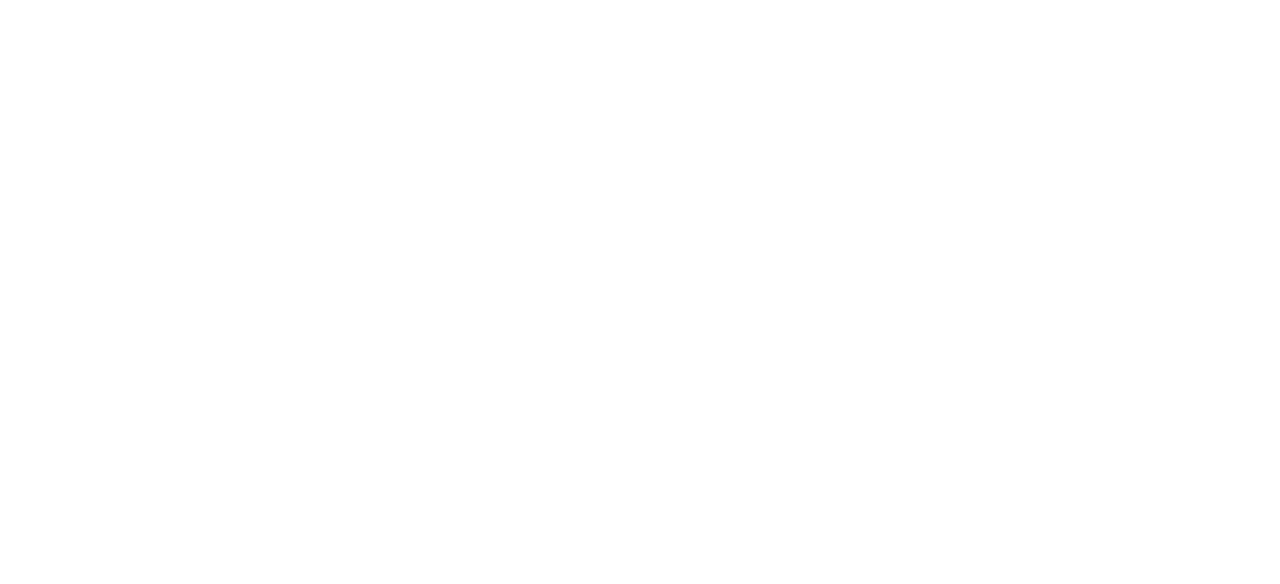
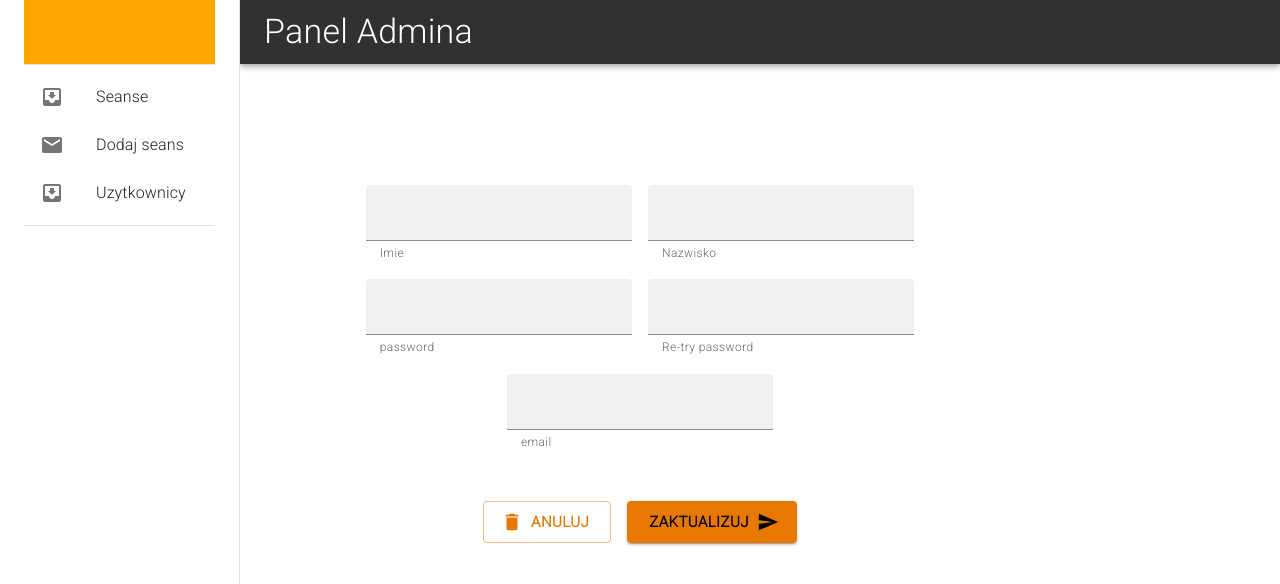
Before and after one commit to damianjasinski/bnabd_front, a React (Create React App) app: page /admin/add-seance in a window 1280 px wide. Before the commit this address had no page. Shown: the top 584 px of the page. Built offline with nearby package versions, Linux system fonts and the light colour scheme.

Commit message:
Delete seance works

```diff
--- /dev/null
+++ b/src/Admin/AddSeance.js
@@ -0,0 +1,152 @@
+
+import * as React from "react";
+import SeancesTableGrid from "./SeancesTableGrid";
+import Container from "@mui/material/Container";
+import DrawerMenu from "./DrawerMenu";
+import Box from "@mui/material/Box";
+import { Paper, Stack, TextField } from "@mui/material";
+import Button from "@mui/material/Button";
+import DeleteIcon from "@mui/icons-material/Delete";
+import SendIcon from "@mui/icons-material/Send";
+import { ThemeProvider, createTheme } from "@mui/material/styles";
+const theme = createTheme({
+    palette: {
+        type: "dark",
+    },
+});
+const axios = require("axios").default;
+
+
+const AddSeance = () => {
+
+    const [inputs, setInputs] = React.useState({})
+    const [anyChange, setAnyChange] = React.useState(false)
+
+    const handleChange = (event) => {
+        setAnyChange(true);
+        const name = event.target.name;
+        const value = event.target.value;
+        setInputs((values) => ({ ...values, [name]: value }));
+        console.log(inputs);
+    };
+
+    return (
+        <ThemeProvider theme={theme}>
+            <Container>
+                <DrawerMenu></DrawerMenu>
+                <Box
+                    sx={{
+                        display: "flex",
+                        alignItems: "center",
+                        justifyContent: "center",
+                        flexDirection: "column",
+                        minHeight: "90vh",
+                        '& .MuiTextField-root': { m: 1, width: '30ch' },
+                    }}
+                >
+
+
+                    <div>
+                        <TextField
+
+                            color="warning"
+                            variant="filled"
+
+                            // error={firstnameError}
+                            // placeholder={inputs.userFirstname}
+                            id="userFirstname"
+                            name="userFirstname"
+                            // label={inputs.userFirstname}
+                            helperText="Imie"
+                            onChange={handleChange}
+                        />
+                        <TextField
+
+                            color="warning"
+                            variant="filled"
+
+                            // error={surnameError}
+                            // placeholder={inputs.userSurname}
+                            id="userSurname"
+                            name="userSurname"
+                            // label={inputs.userSurname}
+                            helperText="Nazwisko"
+                            onChange={handleChange}
+                        />
+                    </div>
+
+                    <div>
+                        <TextField
+
+                            color="warning"
+                            variant="filled"
+
+                            // error={passwordError}
+                            id="password"
+                            name="password"
+                            helperText="password"
+                            onChange={handleChange}
+                        />
+                        <TextField
+
+                            color="warning"
+                            variant="filled"
+
+                            // error={passwordError}
+                            id="password2"
+                            name="password2"
+                            helperText="Re-try password"
+                            onChange={handleChange}
+                        />
+                    </div>
+
+                    <div>
+                        <TextField
+
+                            color="warning"
+                            variant="filled"
+                            // error={emailError}
+                            // placeholder={inputs.email}
+                            id="email"
+                            name="email"
+                            // label={inputs.email}
+                            helperText="email"
+                            onChange={handleChange}
+                        />
+
+                    </div>
+
+                    <Stack direction="row" spacing={2} sx={{ mt: 5 }}>
+                        <Button
+
+                            color="warning"
+                            size="large"
+                            variant="outlined"
+                            // onClick={refreshPage}
+                            sx={{ color: "#e87800", fontWeight: "bold" }}
+                            startIcon={<DeleteIcon />}
+                        >
+                            Anuluj
+                        </Button>
+                        <Button
+                            variant="contained"
+                            size="large"
+                            sx={{
+                                color: "black",
+                                backgroundColor: "#e87800",
+                                fontWeight: "bold",
+                            }}
+                            // onClick={sendRequest}
+                            endIcon={<SendIcon />}
+                        >
+                            Zaktualizuj
+                        </Button>
+                    </Stack>
+                </Box>
+
+            </Container>
+        </ThemeProvider>
+    );
+}
+
+export default AddSeance
--- a/src/Admin/DialogConfirm.js
+++ b/src/Admin/DialogConfirm.js
@@ -22,7 +22,6 @@
     setOpen(false);
     props.sendRequestHandler(props.seance.id);
     props.showModalSetter(false);
-
   };
 
   return (
--- a/src/Admin/DrawerMenu.js
+++ b/src/Admin/DrawerMenu.js
@@ -40,6 +40,9 @@
     console.log(id)
     if (id === 0) {
       navigate("/admin/seances");
+    }
+    else if (id === 1) {
+      navigate("/admin/add-seance")
     }
   };
 
--- a/src/Admin/Seances.js
+++ b/src/Admin/Seances.js
@@ -32,17 +32,30 @@
 
   const openModal = (id) => {
     seances.forEach(element => {
-      if(element.id === id) {
+      if (element.id === id) {
         setSeanceToDelete(element)
       }
     });
     setShowModal(true)
-    console.log(seanceToDelete)
-
   }
+  const refreshPage = () => {
+    window.location.reload(false);
+  };
 
   const deleteSeanceRequest = (id) => {
-    console.log("delete " + id)
+    const token = sessionStorage.getItem("jwt")
+    axios.delete("http://localhost:8080/api/seance/delete/" + id, {
+      headers: {
+        Authorization: `Bearer ${token}`,
+      },
+    })
+      .then(function (response) {
+        console.log(response)
+        refreshPage()
+      })
+      .catch(function (error) {
+        console.log(error);
+      })
   }
 
   if (loading) {
@@ -62,8 +75,8 @@
 
         }}
       >
-        {showModal ? <DialogConfirm showModalSetter = {setShowModal} seance = {seanceToDelete} sendRequestHandler = {deleteSeanceRequest}></DialogConfirm> : ""}
-        <SeancesTableGrid openModal = {openModal} seances = {seances}></SeancesTableGrid>
+        {showModal ? <DialogConfirm showModalSetter={setShowModal} seance={seanceToDelete} sendRequestHandler={deleteSeanceRequest}></DialogConfirm> : ""}
+        <SeancesTableGrid openModal={openModal} seances={seances}></SeancesTableGrid>
       </Box>
     </Container>
   );
--- a/src/routes.js
+++ b/src/routes.js
@@ -16,6 +16,7 @@
 import DisplayOrders from "./User/Order/DisplayOrders";
 import AdminPage from "./Admin/LandingPage";
 import AdminSeances from "./Admin/Seances";
+import AdminAddSeance from "./Admin/AddSeance";
 
 const Reroute = () => {
   return (
@@ -37,6 +38,7 @@
         <Route path="/aboutus" element={<AboutUs />} />
         <Route path="/get/orders" element={<DisplayOrders />} />
 
+        <Route path = "/admin/add-seance" element = {<AdminAddSeance />} />
         <Route path="/admin/seances" element={<AdminSeances />} />
         <Route path="/admin" element={<AdminPage />} />
       </Routes>
```
